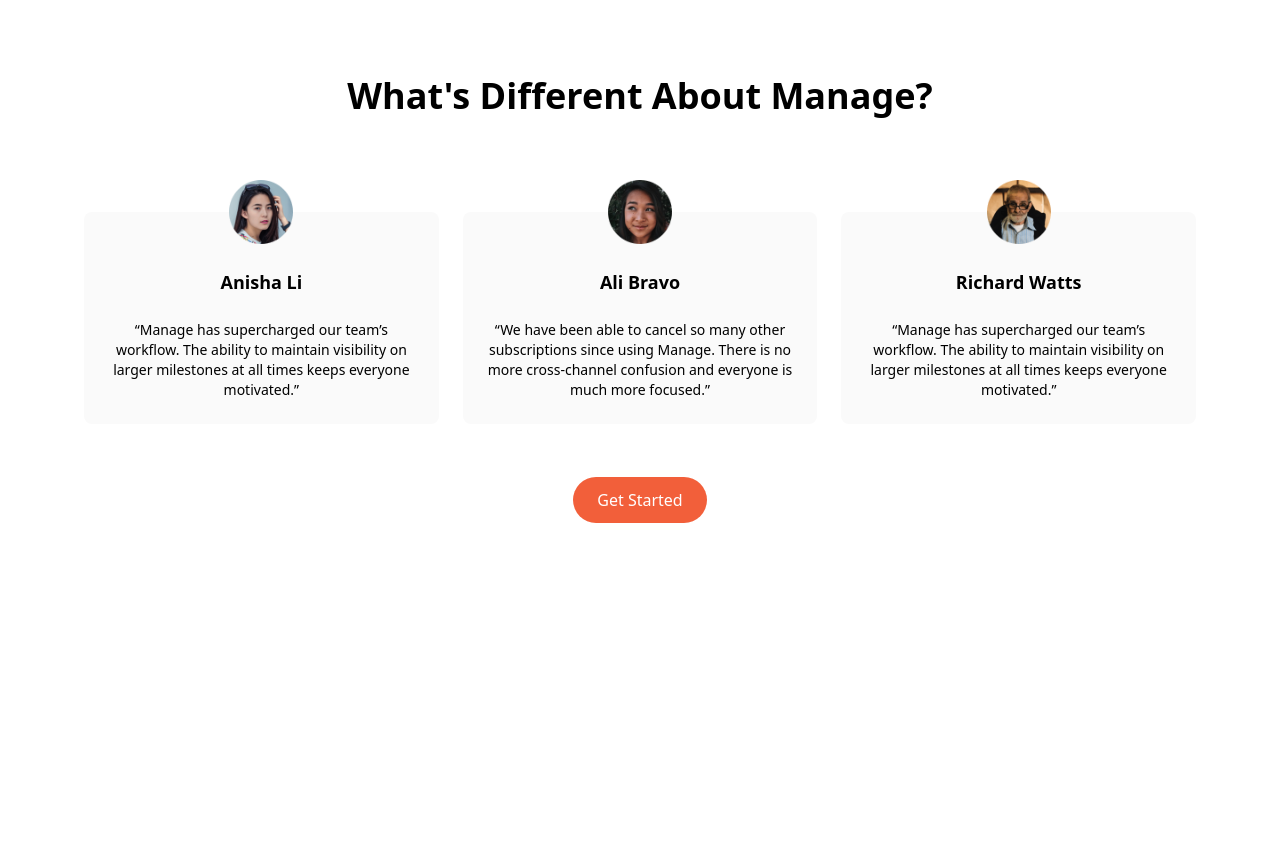
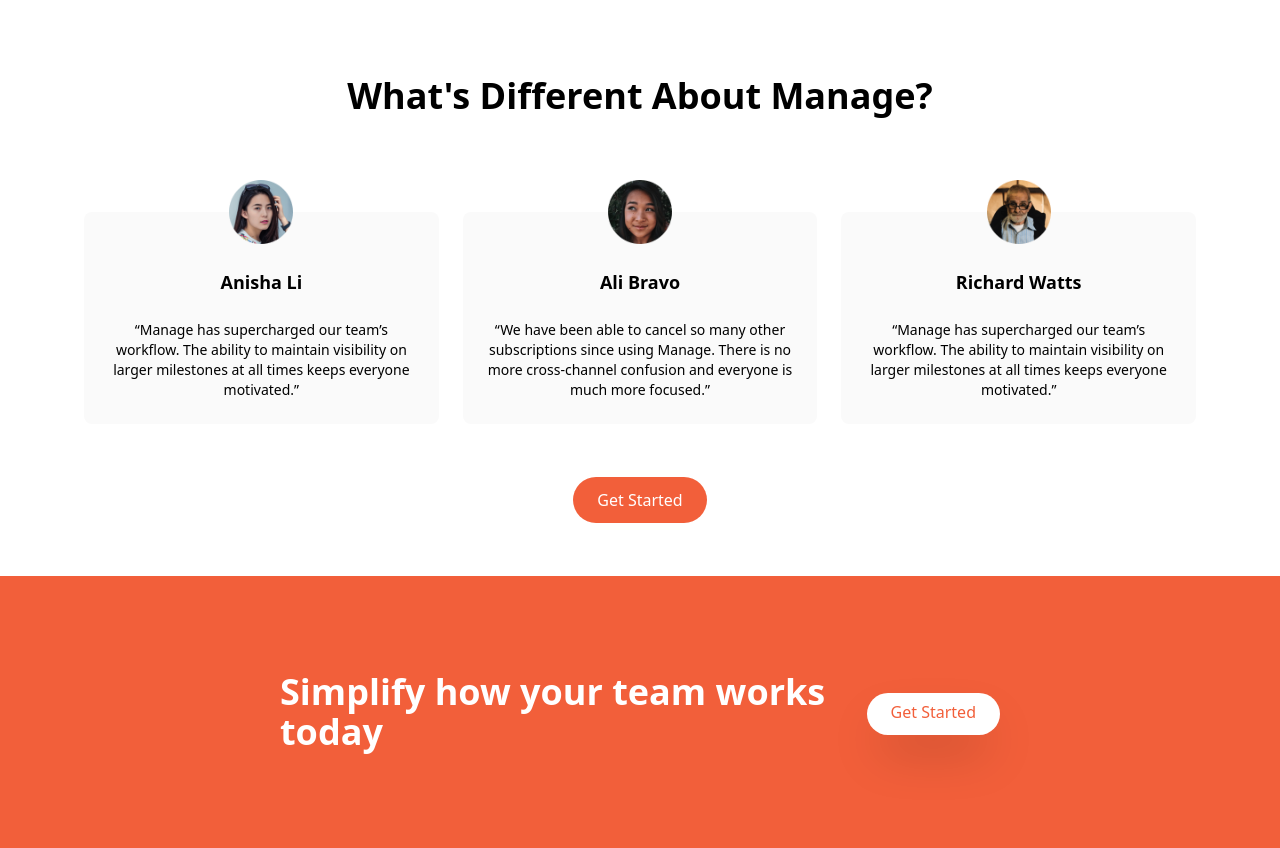
Before and after one commit to Karim-taha/Tailwind-Landing-Page-Project, a website: page index.html in a window 1280 px wide. Shown: the part 1372-2220 px from the top of the page. Before the commit the page ends 1948 px from the top, so only its background shows below. Drawn offline with Linux system fonts and the light colour scheme.

Commit message:
Finishing Call To Action Section

```diff
--- a/index.html
+++ b/index.html
@@ -224,6 +224,26 @@
     </section>
     <!-- End Testimonials-->
 
+    <!-- Call to action Section -->
+<section id="cta" class="bg-brightRed">
+    <!-- Flex Container -->
+    <div class="container flex flex-col items-center justify-between
+    px-6 py-24 mx-auto space-y-12 md:flex-row md:space-y-0">
+    <!-- Heading -->
+    <h2 class="text-5xl font-bold leading-tight text-center text-white
+    md:text-4xl md:max-w-xl md:text-left">
+    Simplify how your team works today
+    </h2>
+    <!-- Button -->
+    <div>
+        <a
+          href="#"
+          class="p-3 px-6 pt-2 text-brightRed bg-white rounded-full shadow-2xl baseline hover:bg-gray-900"
+          >Get Started</a
+        >
+      </div>
+</div>
+</section>
 
 </body>
 </html>
```
Also changed, not shown: css/main.css.
